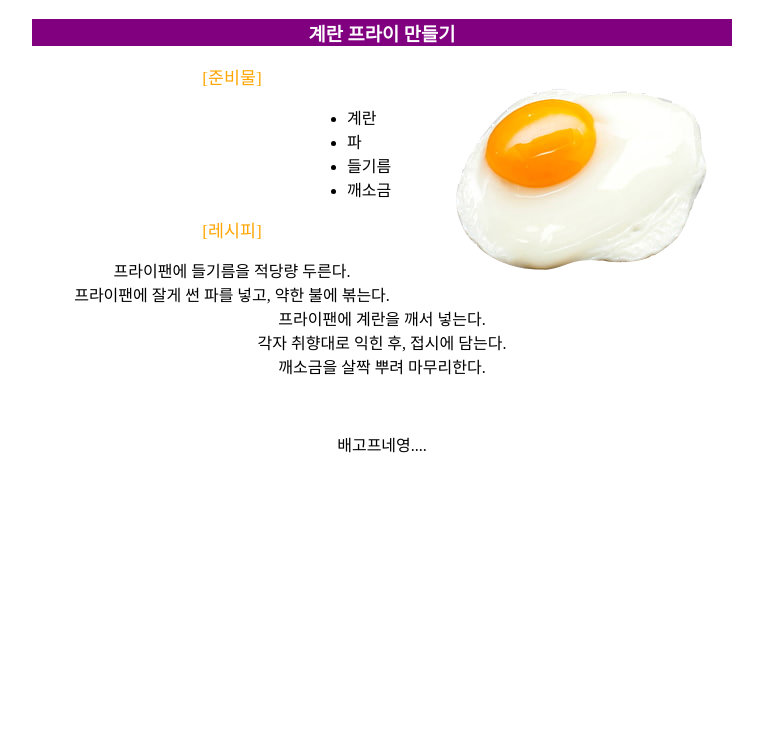
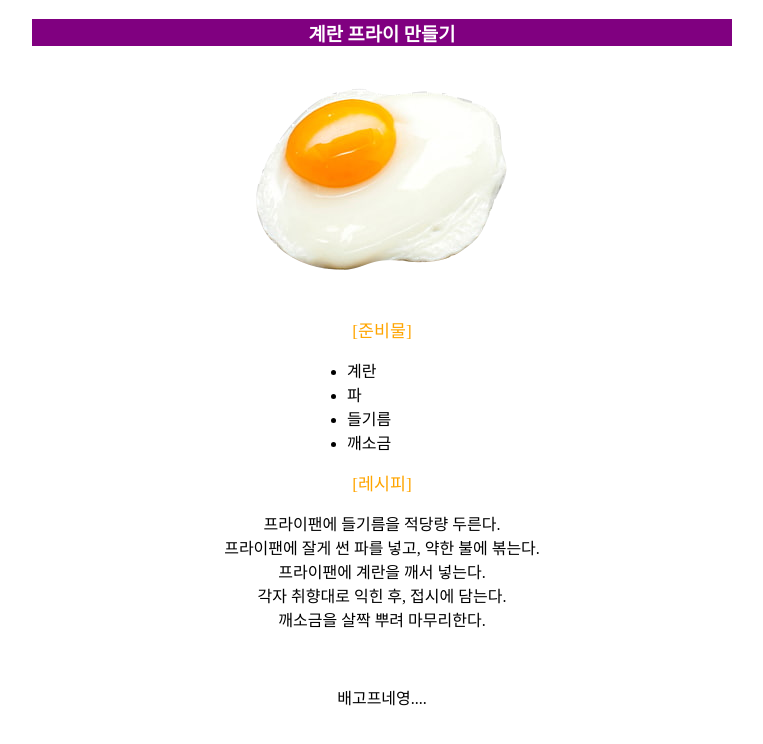
Before and after one commit to endelddlrmsu/recipe, a plain HTML site: page index.html in a window 1280 px wide. Shown: the whole page, without its empty margins (258-1021 px from the left). Drawn offline with Linux system fonts and the light colour scheme.

Commit message:
Update index.html

```diff
--- a/index.html
+++ b/index.html
@@ -17,7 +17,7 @@
 <body>
     <div style="width:700px;text-align:center; margin:0 auto">
     <h3>계란 프라이 만들기</h3>
-    <img src="sunny side up.png" alt="계란후라이" title="계란후라이" style="width:300;float:right;">
+    <img src="sunny side up.png" alt="계란후라이" title="계란후라이" style="width:300;">
     <p><span class="sojemok">[준비물]</span></p>
     <div style="width:150px;text-align:left; margin:0 auto"><ul>
         <li>계란</li>
```
